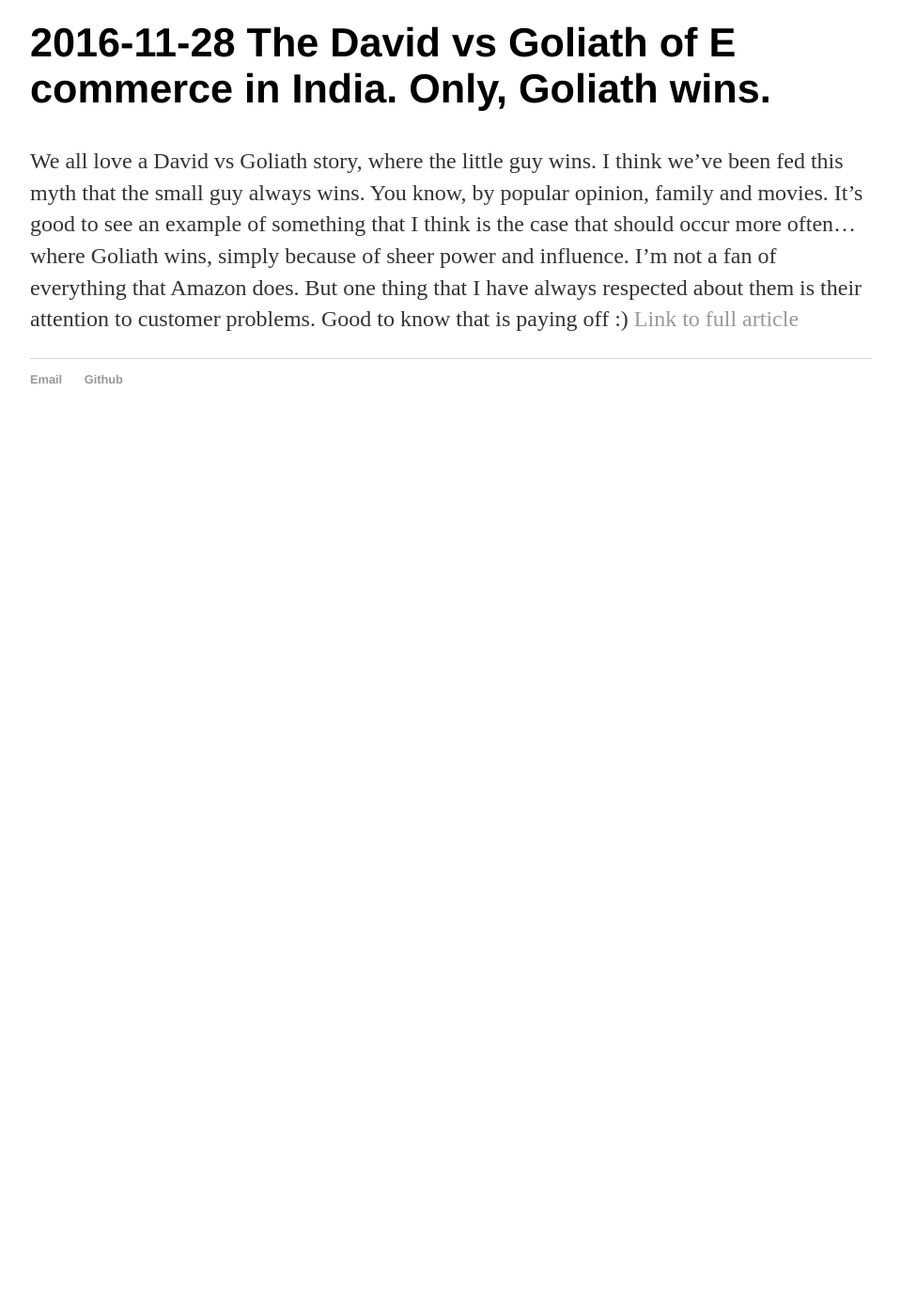
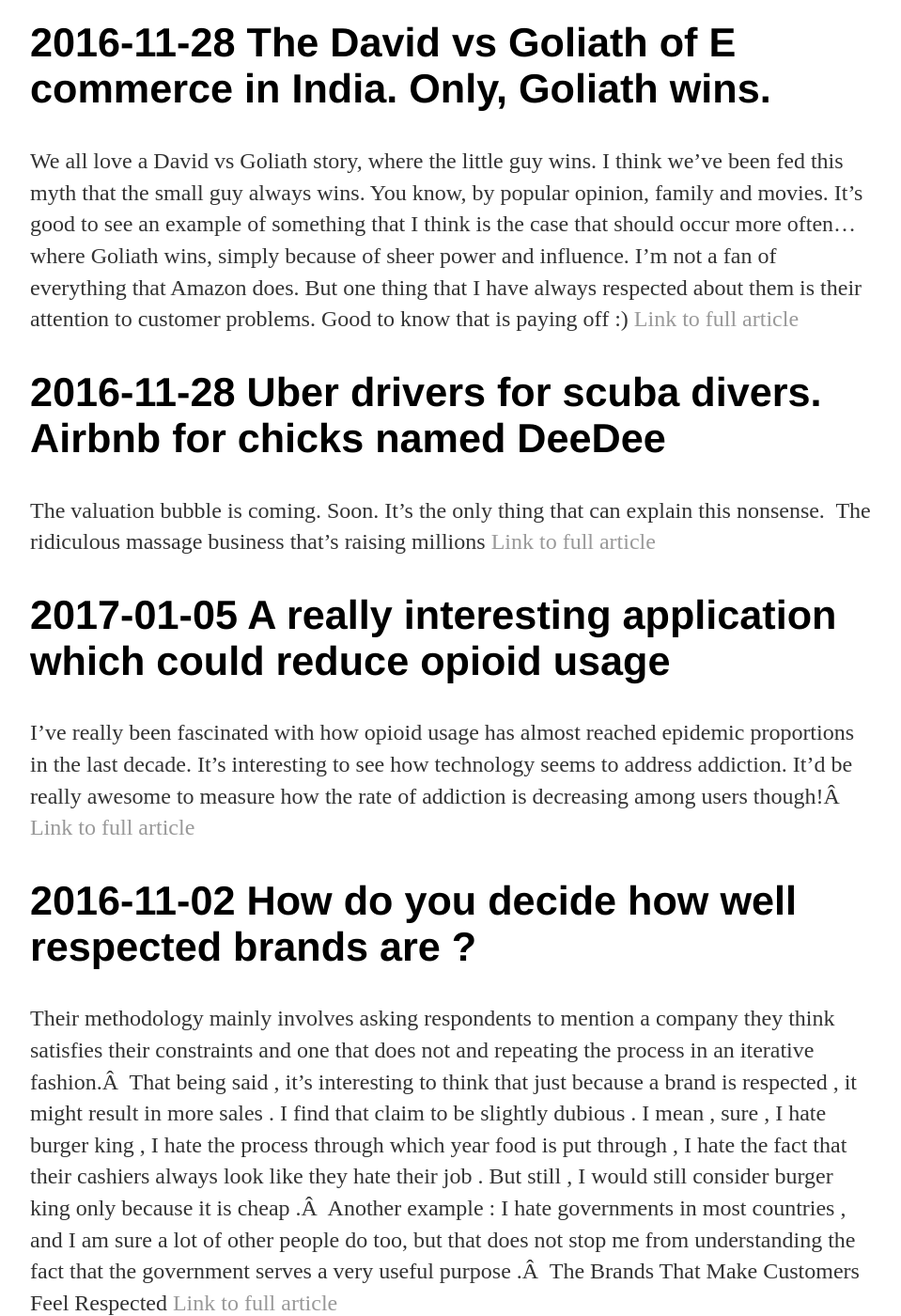
Before and after one commit to projectyotta/saurabh-rao.github.io, a Jekyll site: the page built from _posts/2017-05-21-links.md, in a window 1280 px wide and 1400 px high, scrolled down 1585 px. Shown: the whole window at 94% size, without its empty margins (160-1119 px from the left). Built offline with Jekyll 4.4.1, drawn with Linux system fonts in a browser that asks for light colours; our own code applies the rules of GitHub Pages for plain Markdown files; before the commit the page ends 2058 px from its top, so only the background shows below that; some of the changed text lies outside the part shown; grey boxes are pictures that could not be loaded.

Commit message:
Update 2017-05-21-links.md

```diff
--- a/_posts/2017-05-21-links.md
+++ b/_posts/2017-05-21-links.md
@@ -1,7 +1,7 @@
 >> This post contains a list of links that I found interesting , along with a description for a few of them (if I wanted to add my thoughts to the article ) . The list does not follow a theme of any sort.
 
 
-## 2015 - 11 - 15 :  Data Mining Reveals the Extent of China's Ghost Cities | MIT Technology Review
+## 2015-11-15 :  Data Mining Reveals the Extent of China's Ghost Cities | MIT Technology Review
 <a href="http://www.technologyreview.com/view/543121/data-mining-reveals-the-extent-of-chinas-ghost-cities"> Link to full article </a>
 
 ## 2017-02-25 : Google being boss LVL
@@ -15,3 +15,27 @@ So google actually performed an SHA-1 collision ! Quoting from the post as such
 ## 2016-11-28 The David vs Goliath of E commerce in India. Only, Goliath wins.
 
 We all love a David vs Goliath story, where the little guy wins. I think we've been fed this myth that the small guy always wins. You know, by popular opinion, family and movies. It's good to see an example of something that I think is the case that should occur more often...where Goliath wins, simply because of sheer power and influence. I'm not a fan of everything that Amazon does. But one thing that I have always respected about them is their attention to customer problems. Good to know that is paying off :)  <a href="http://m.economictimes.com/small-biz/startups/battle-with-amazon-costs-flipkart-internet-rs-2306-crore-last-fiscal/articleshow/55657977.cms"> Link to full article </a>
+
+## 2016-11-28  Uber drivers for scuba divers. Airbnb for chicks named DeeDee
+
+The valuation bubble is coming. Soon. It's the only thing that can explain this nonsense.  The ridiculous massage business that's raising millions <a href="http://www.cnbc.com/amp/2016/11/27/ridiculous-massage-business-idea-raising-millions-of-dollars.html"> Link to full article</a>
+
+## 2017-01-05 A really interesting application which could reduce opioid usage
+
+I've really been fascinated with how opioid usage has almost reached epidemic proportions in the last decade. It's interesting to see how technology seems to address addiction. It'd be really awesome to measure how the rate of addiction is decreasing among users though!Â  <a href="http://www.cnbc.com/2017/01/05/fighting-opioid-addiction-with-new-tech-devices-to-treat-chronic-pain.html"> Link to full article </a>
+
+## 2016-11-02 How do you decide how well respected brands are ?
+
+Their methodology mainly involves asking respondents to mention a company they think satisfies their constraints and one that does not and repeating the process in an iterative fashion.Â  That being said , it's interesting to think that just because a brand is respected , it might result in more sales . I find that claim to be slightly dubious . I mean , sure , I hate burger king , I hate the process through which year food is put through , I hate the fact that their cashiers always look like they hate their job . But still , I would still consider burger king only because it is cheap .Â  Another example : I hate governments in most countries , and I am sure a lot of other people do too, but that does not stop me from understanding the fact that the government serves a very useful purpose .Â  The Brands That Make Customers Feel Respected <a href="https://hbr.org/2016/11/the-brands-that-make-customers-feel-respected"> Link to full article</a>
+
+## 2016-06-22 Tumblr launches live video support in partnership with YouTube, YouNow and others
+
+So Tumblr introduces live video options. I wonder if their api would support downloading the live cast. There's a huge market for that. Especially when you look at websites which can almost come up as niche ones which publish only those videos. And, another thing is that websites like 4chan dig this kind of thing. There have been news articles about live suicides on Tumblr which go extremely popular on 4chan. It'll be interesting to see how this feature changes their interaction with their userbase. <a href="https://techcrunch.com/2016/06/21/tumblr-launches-live-video-support-in-partnership-with-youtube-younow-and-others/"> Link to full article </a>
+
+## 2016-06-22 Chicago's Safer Beach Water Project Brings Citizen Data Scientists into Civic Tech
+
+It's lovely to see data science being applied to solve problems that were traditionally considered outside it's domain. <a href="http://www.govtech.com/data/Chicagos-Safer-Beach-Water-Project-Brings-Citizen-Data-Scientists-into-Civic-Tech.html"> Link to full article </a>
+
+## 2016-06-16 The Jack Dorsey story
+
+Pretty interesting read on what twitter can do under jack dorsey. <a href="http://www.vanityfair.com/news/2016/06/twitter-is-betting-everything-on-jack-dorsey"> Link to full article </a>
```
